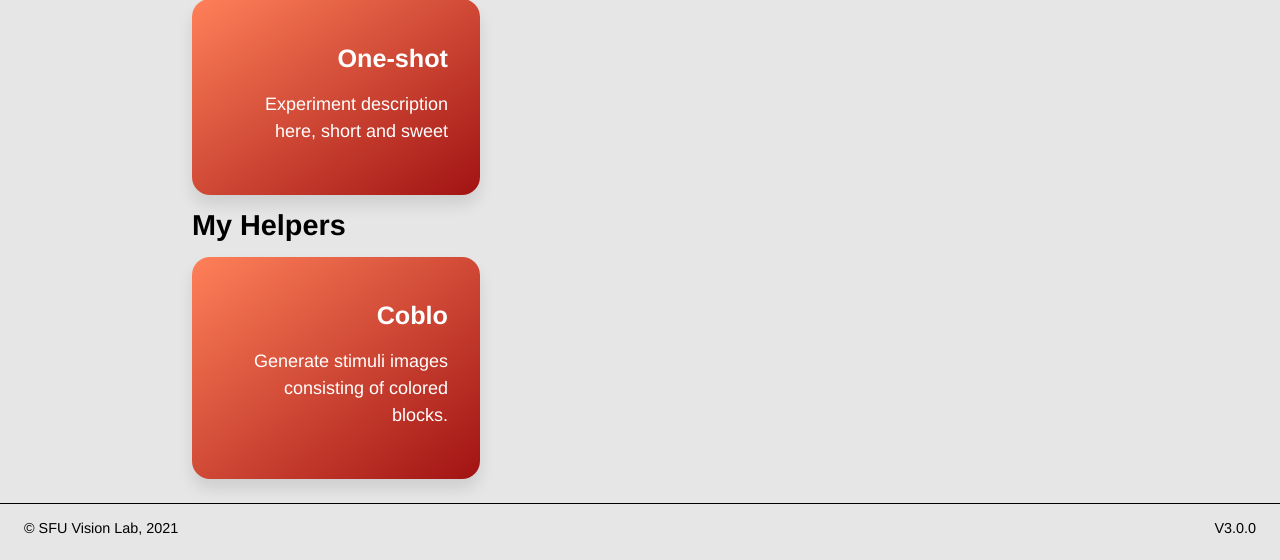
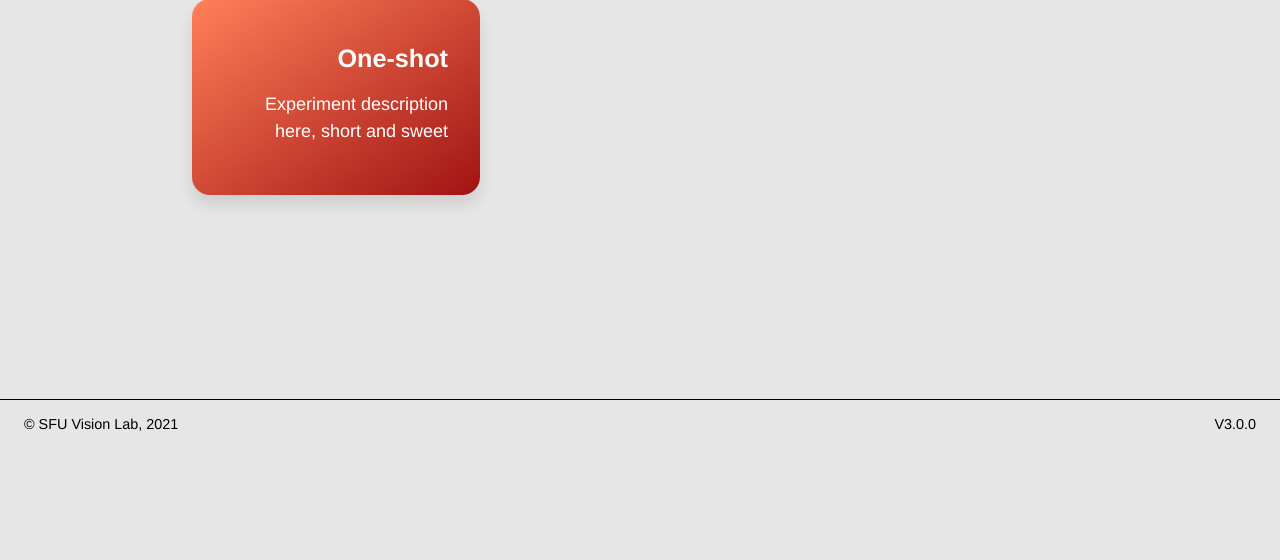
Before and after one commit to daryl-sen/stimgen.theonline.app, a Flask app: page /dashboard in a window 1280 px wide. Shown: the part 279-839 px from the top of the page. After the commit the page ends 710 px from the top, so only its background shows below. Run offline with Flask 2, Linux system fonts and the light colour scheme; the visitor is signed in with stand-in values (Sample User, id 1).

Commit message:
coblo description updates

```diff
--- a/application/coblo/templates/coblo/coblo-index.html
+++ b/application/coblo/templates/coblo/coblo-index.html
@@ -35,8 +35,9 @@
       <div class="lined rounded padded spacer-small">
         Coblo is still being developed as part of the Stimgen v3 update.
       </div>
-      <a href="">
-        <button class="custom button-primary">Start Coblo</button>
+      <a href="{{ url_for('core.dashboard') }}">
+        <button class="custom button-primary">Create Coblo Project</button>
+        <button class="custom button-secondary">My Projects</button>
       </a>
     </aside>
   </section>
--- a/application/core/templates/core/dashboard.html
+++ b/application/core/templates/core/dashboard.html
@@ -9,7 +9,7 @@
 {% block page_content %}
 <main class="confined">
   <h1>Stimgen Dashboard</h1>
-  <section id="projects">
+  <section id="projects" class="spacer-large">
     <h2>My Projects</h2>
     <div class="dashboard-carousel">
       <a class="rounded shadowed text-right" href="#">
@@ -18,14 +18,5 @@
       </a>
     </div>
   </section>
-  <section id="projects">
-    <h2>My Helpers</h2>
-    <div class="dashboard-carousel">
-      <a href="#" class="rounded shadowed text-right">
-        <h3>Coblo</h3>
-        <p>Generate stimuli images consisting of colored blocks.</p>
-      </a>
-    </div>
-  </section>
 </main>
 {% endblock %}
```
